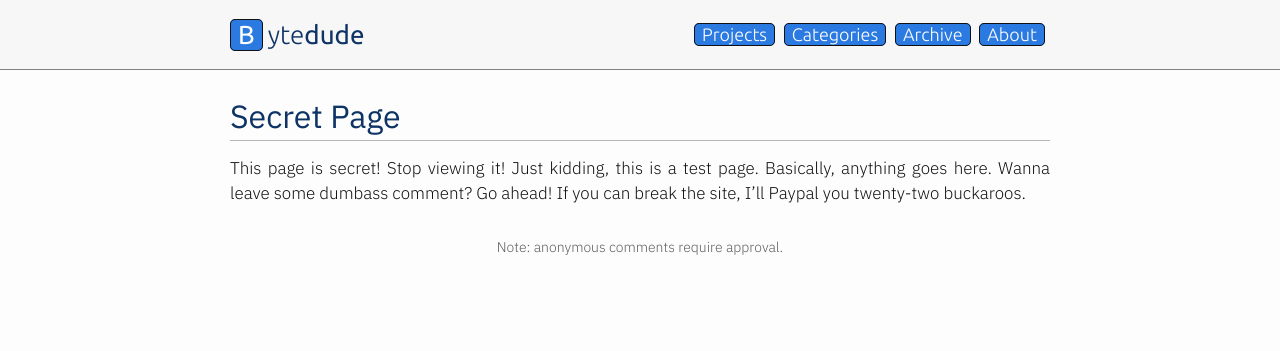
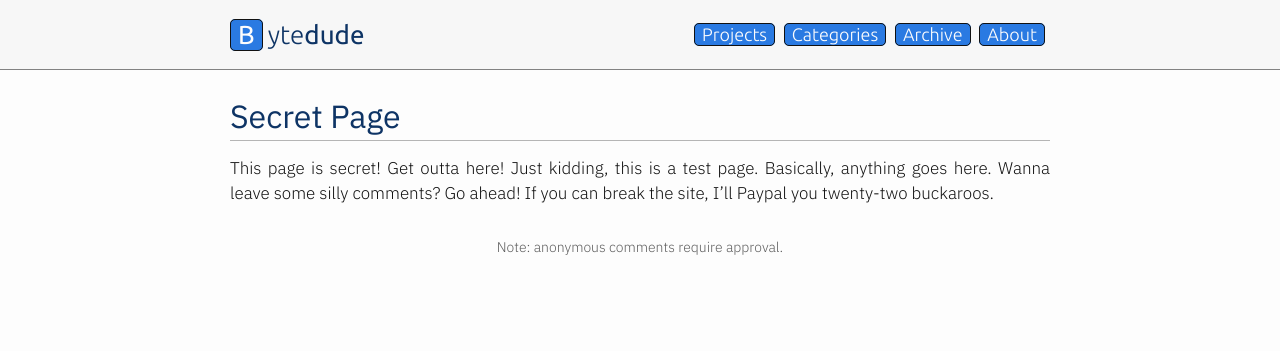
Before and after one commit to mrcnski/signor.dev, a Jekyll site: the page built from secret.md, in a window 1280 px wide. Shown: the top 351 px of the page. Built offline with Jekyll 4.4.1, drawn with Linux system fonts in a browser that asks for light colours; comment, search, counter and statistics services are not loaded.

Commit message:
Minor change

```diff
--- a/secret.md
+++ b/secret.md
@@ -4,7 +4,7 @@ title: "Secret Page"
 slug: secret
 ---
 
-This page is secret! Stop viewing it! Just kidding, this is a test page. Basically, anything goes here. Wanna leave some dumbass comment? Go ahead! If you can break the site, I'll Paypal you twenty-two buckaroos.
+This page is secret! Get outta here! Just kidding, this is a test page. Basically, anything goes here. Wanna leave some silly comments? Go ahead! If you can break the site, I'll Paypal you twenty-two buckaroos.
 
 <div style="margin-top: 30px; margin-bottom: 30px;">
 
```
